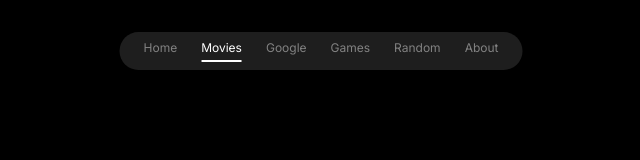
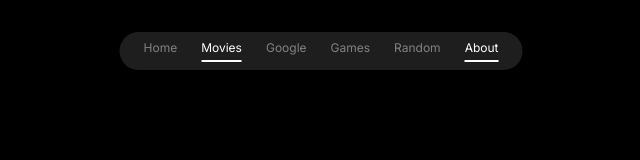
Before and after one commit to asdhashdh/testing-alr, a Next.js app: page /about in a window 1280 px wide. Shown: the top 160 px of the page, without its empty margins (319-959 px from the left). Built offline with nearby package versions, Linux system fonts and the light colour scheme.

Commit message:
Update jazz-hero.tsx

```diff
--- a/components/jazz-hero.tsx
+++ b/components/jazz-hero.tsx
@@ -37,7 +37,7 @@ export function JazzHero({ activeLink }: JazzHeroProps) {
         <NavLink href="/music" label="Google" isActive={currentActiveLink === "music"} />
         <NavLink href="/tour" label="Games" isActive={currentActiveLink === "tour"} />
         <NavLink href="/videos" label="Random" isActive={currentActiveLink === "videos"} />
-        <NavLink href="/contact" label="About" isActive={currentActiveLink === "contact"} />
+        <NavLink href="/contact" label="About" isActive={currentActiveLink === "about"} />
       </nav>
 
       {/* Main content */}
```
